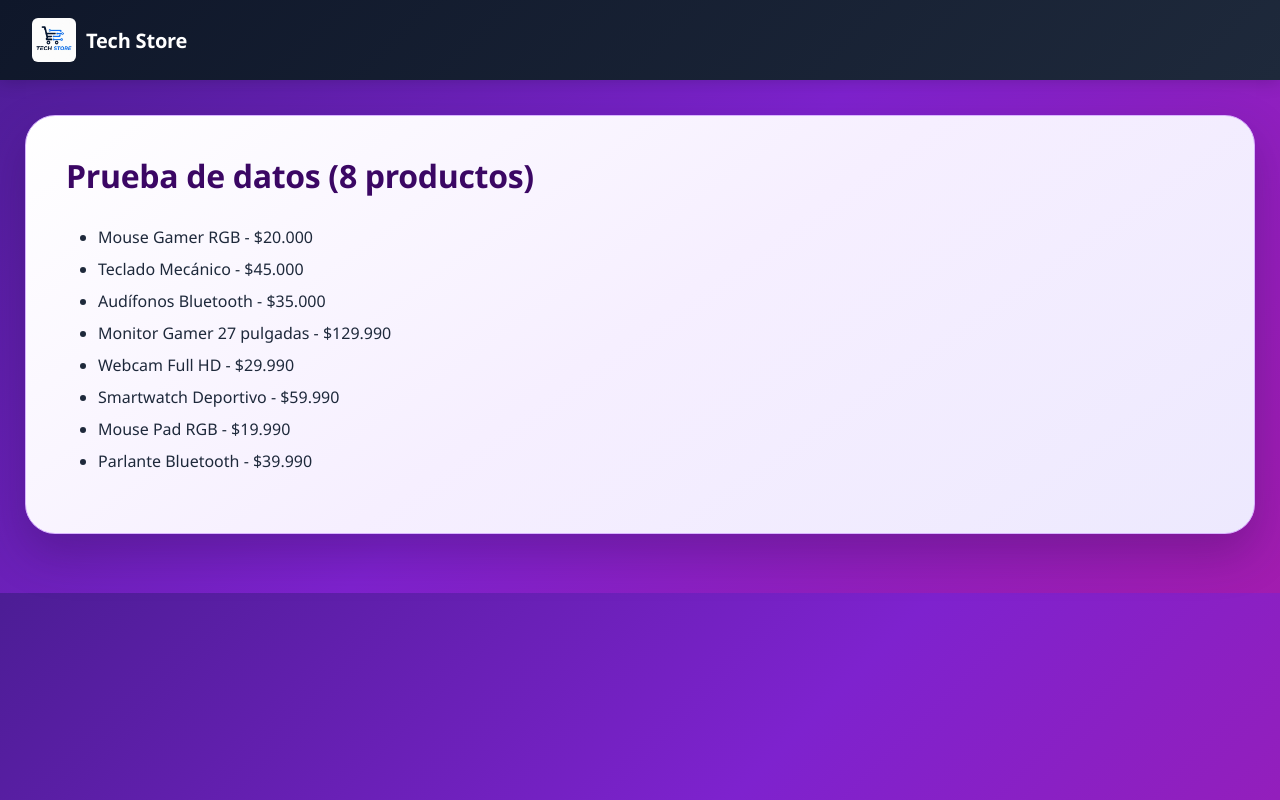
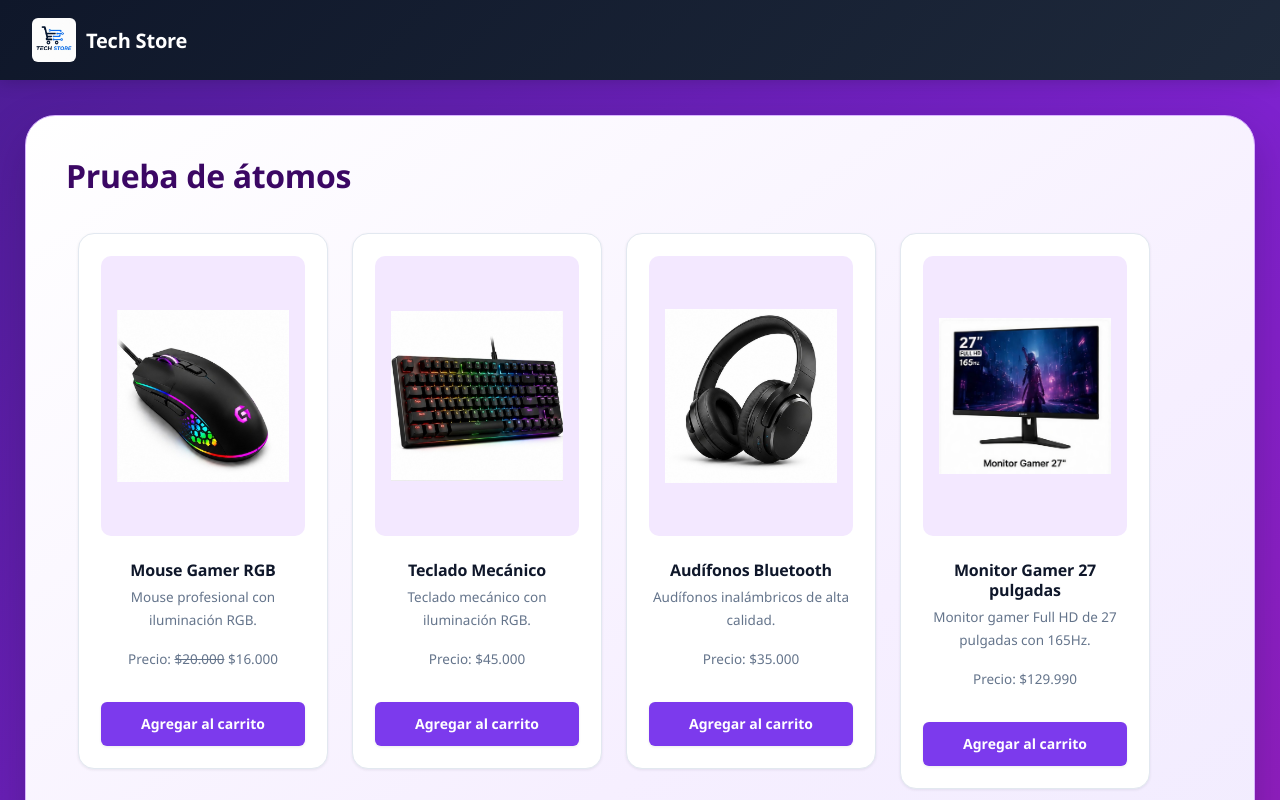
Before and after one commit to ThiaraRC/TechStore, a React (Vite) app: page / in a window 1280 px wide. Shown: the top 800 px of the page. Built offline with nearby package versions, Linux system fonts and the light colour scheme.

Commit message:
Agrega atomos: Button, Input, Label, Logo, Price, ProductImage

```diff
--- a/src/App.jsx
+++ b/src/App.jsx
@@ -1,24 +1,29 @@
 import { listarProductos } from './data/productos'
-import { formatearPrecio } from './utils/formato'
+import Logo from './components/atoms/Logo'
+import ProductImage from './components/atoms/ProductImage'
+import Price from './components/atoms/Price'
+import Button from './components/atoms/Button'
 
 export default function App() {
   const productos = listarProductos()
   return (
     <>
       <header>
-        <img src="/img/logo.png" alt="Logo Tech Store" />
+        <Logo />
         <h1>Tech Store</h1>
       </header>
       <main>
         <section>
-          <h2>Prueba de datos ({productos.length} productos)</h2>
-          <ul>
-            {productos.map((p) => (
-              <li key={p.id}>
-                {p.nombre} - {formatearPrecio(p.precio)}
-              </li>
-            ))}
-          </ul>
+          <h2>Prueba de átomos</h2>
+          {productos.map((p) => (
+            <article key={p.id}>
+              <ProductImage src={p.imagen} alt={p.nombre} />
+              <h3>{p.nombre}</h3>
+              <p>{p.descripcion}</p>
+              <Price valor={p.oferta ? p.precioOferta : p.precio} original={p.oferta ? p.precio : null} />
+              <Button etiqueta="Agregar al carrito" onClick={() => alert('Agregaste ' + p.nombre)} />
+            </article>
+          ))}
         </section>
       </main>
     </>
--- /dev/null
+++ b/src/components/atoms/Button.jsx
@@ -0,0 +1,7 @@
+export default function Button({ etiqueta, onClick, tipo = 'button', className, ...resto }) {
+  return (
+    <button type={tipo} className={className} onClick={onClick} {...resto}>
+      {etiqueta}
+    </button>
+  )
+}
--- /dev/null
+++ b/src/components/atoms/Input.jsx
@@ -0,0 +1,3 @@
+export default function Input({ invalido, ...props }) {
+  return <input className={invalido ? 'is-invalid' : undefined} {...props} />
+}
--- /dev/null
+++ b/src/components/atoms/Label.jsx
@@ -0,0 +1,3 @@
+export default function Label({ htmlFor, texto }) {
+  return <label htmlFor={htmlFor}>{texto}</label>
+}
--- /dev/null
+++ b/src/components/atoms/Logo.jsx
@@ -0,0 +1,3 @@
+export default function Logo() {
+  return <img src="/img/logo.png" alt="Logo Tech Store" />
+}
--- /dev/null
+++ b/src/components/atoms/Price.jsx
@@ -0,0 +1,15 @@
+import { formatearPrecio } from '../../utils/formato'
+
+export default function Price({ valor, original }) {
+  return (
+    <p>
+      Precio:{' '}
+      {original ? (
+        <>
+          <s>{formatearPrecio(original)}</s>{' '}
+        </>
+      ) : null}
+      {formatearPrecio(valor)}
+    </p>
+  )
+}
--- /dev/null
+++ b/src/components/atoms/ProductImage.jsx
@@ -0,0 +1,3 @@
+export default function ProductImage({ src, alt }) {
+  return <img src={src} alt={alt} />
+}
```
